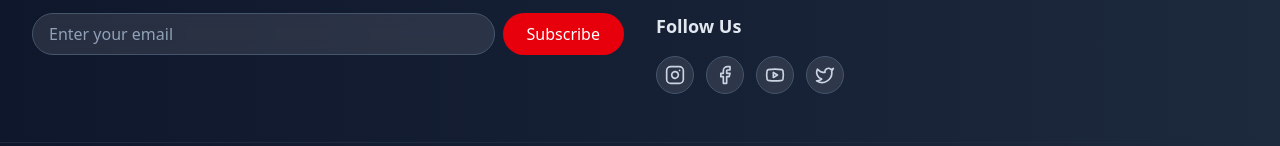
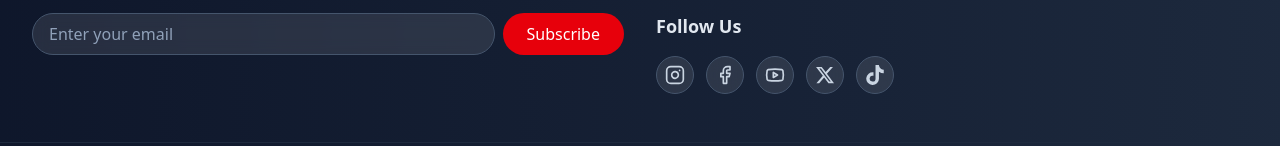
Before and after one commit to JOSH-MOTION/wisetv, a React (Vite) app: page /photojournalism in a window 1280 px wide. Shown: the part 1737-1883 px from the top of the page. Built offline with nearby package versions, Linux system fonts and the light colour scheme; no server answers; the database is empty.

Commit message:
new change

```diff
--- a/src/components/Footer.jsx
+++ b/src/components/Footer.jsx
@@ -2,6 +2,7 @@ import React from 'react';
 import { Link } from 'react-router-dom';
 import { Mail, Phone, MapPin, ArrowUp, Instagram, Facebook, Youtube, Twitter } from 'lucide-react';
 import WiseLogo from '../assets/WISE.svg'; // Import the Wise.svg logo
+import { FaTiktok, FaXTwitter } from 'react-icons/fa6';
 
 const Footer = () => {
   const currentYear = new Date().getFullYear();
@@ -17,11 +18,13 @@ const Footer = () => {
   ];
 
   const socialLinks = [
-    { name: 'Instagram', icon: <Instagram className="w-5 h-5" />, url: 'https://instagram.com/wisetv' },
-    { name: 'Facebook', icon: <Facebook className="w-5 h-5" />, url: 'https://facebook.com/wisetv' },
-    { name: 'YouTube', icon: <Youtube className="w-5 h-5" />, url: 'https://youtube.com/@wisetv' },
-    { name: 'Twitter', icon: <Twitter className="w-5 h-5" />, url: 'https://twitter.com/wisetv' },
-  ];
+  { name: 'Instagram', icon: <Instagram className="w-5 h-5" />, url: 'https://www.instagram.com/w_gh.tv?igsh=MXZzczd4amoxbmE1cQ==' },
+  { name: 'Facebook', icon: <Facebook className="w-5 h-5" />, url: 'https://facebook.com/wisetv' },
+  { name: 'YouTube', icon: <Youtube className="w-5 h-5" />, url: 'https://www.youtube.com/@Wgh_Tv' },
+  { name: 'X (Twitter)', icon: <FaXTwitter className="w-5 h-5" />, url: 'https://x.com/w_gh_tv' },
+  { name: 'TikTok', icon: <FaTiktok className="w-5 h-5" />, url: 'https://www.tiktok.com/@wgh.tv?is_from_webapp=1&sender_device=pc' },
+];
+
 
   const handleNewsletterSubmit = (e) => {
     e.preventDefault();
--- a/src/pages/Home.jsx
+++ b/src/pages/Home.jsx
@@ -218,7 +218,7 @@ const Home = () => {
   <div className="relative" style={{ paddingBottom: '56.25%' }}>
     <iframe
       className="absolute top-0 left-0 w-full h-full rounded-lg shadow-lg"
-              src="https://www.youtube.com/embed/8hP9D6kZseM"
+      src="https://www.youtube.com/embed/q-eWGrfaTmc?si=4T0082sGwNLVPL-V"
       title="Featured Video"
       frameBorder="0"
       allow="accelerometer; autoplay; clipboard-write; encrypted-media; gyroscope; picture-in-picture"
@@ -227,6 +227,7 @@ const Home = () => {
     ></iframe>
   </div>
 </div>
+
       </section>
 
       {/* Latest Updates Section */}
```
Also changed, not shown: 1 other file (tests, documents, lock files or other folders). Lines whose indentation alone changed are shown as unchanged.
